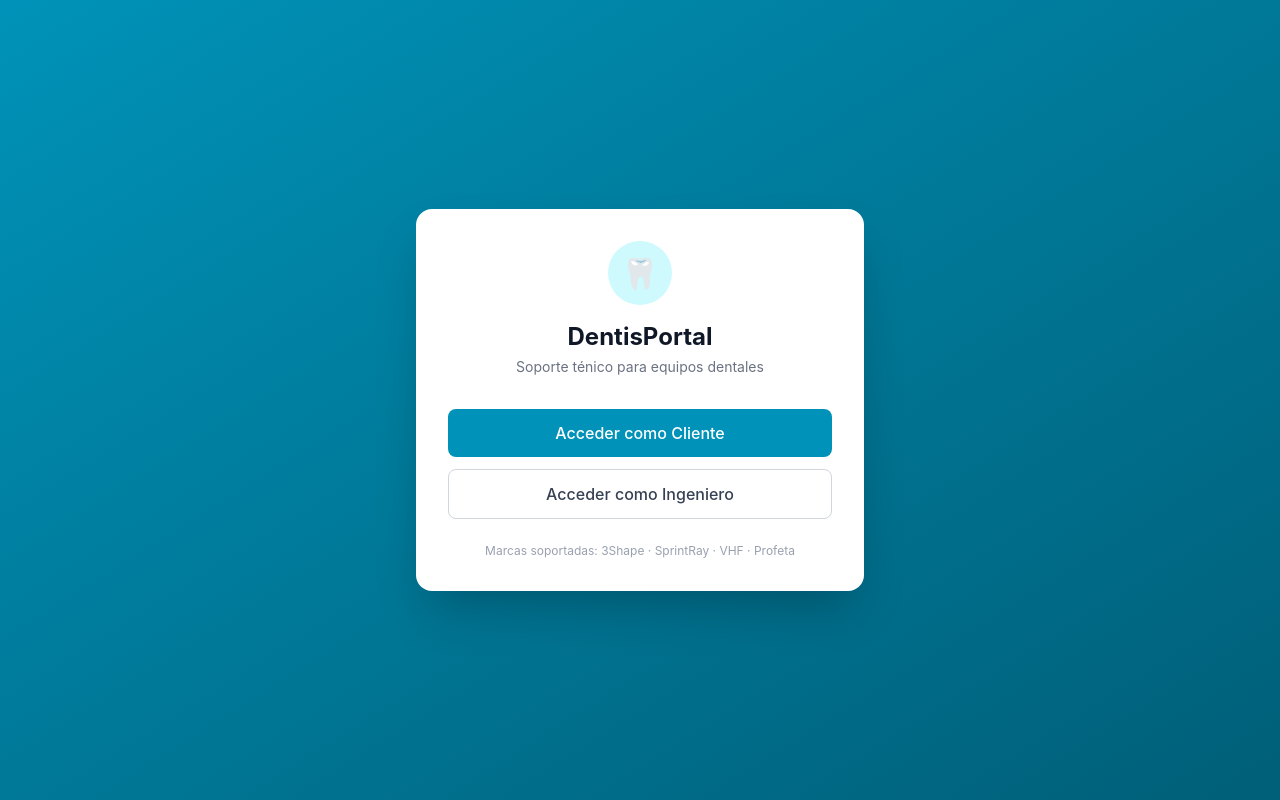
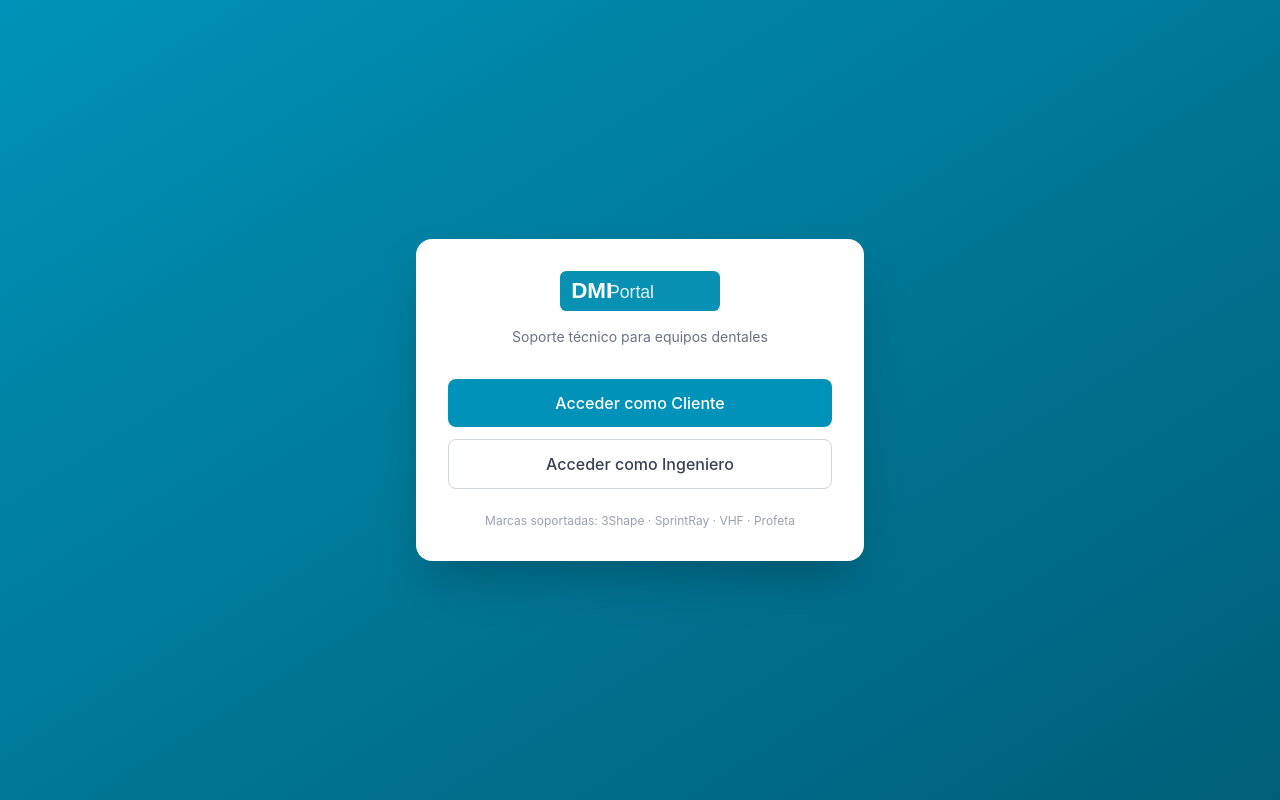
Before and after one commit to Kodra-tech/IA_TICKET, a Next.js app: page / in a window 1280 px wide. Built offline with nearby package versions, Linux system fonts and the light colour scheme.

Commit message:
feat: renombrar a DMI Portal, logo SVG, modelo grok-2

```diff
--- a/src/app/api/chat/route.ts
+++ b/src/app/api/chat/route.ts
@@ -87,7 +87,7 @@ export async function POST(req: NextRequest) {
         "Content-Type": "application/json",
       },
       body: JSON.stringify({
-        model: "grok-4.20-reasoning",
+        model: "grok-2",
         messages: [
           { role: "system", content: systemPrompt },
           ...messages,
--- a/src/app/layout.tsx
+++ b/src/app/layout.tsx
@@ -2,10 +2,10 @@ import type { Metadata } from "next";
 import "./globals.css";
 
 export const metadata: Metadata = {
-  title: "DentisPortal - Soporte Técnico Dental",
-  description: "Portal de soporte técnico para equipos dentales 3Shape, SprintRay, VHF y Profeta",
+  title: "DMI Portal - Soporte Técnico Dental",
+  description: "DMI Portal - Soporte técnico para equipos dentales 3Shape, SprintRay, VHF y Profeta",
   icons: {
-    icon: "/favicon.ico",
+    icon: "/icon.svg",
   },
 };
 
--- a/src/app/page.tsx
+++ b/src/app/page.tsx
@@ -1,16 +1,16 @@
 import Link from "next/link";
+import Image from "next/image";
 
 export default function Home() {
   return (
     <div className="flex min-h-screen items-center justify-center bg-gradient-to-br from-cyan-600 to-cyan-800">
       <div className="w-full max-w-md rounded-2xl bg-white p-8 shadow-2xl">
         <div className="mb-8 text-center">
-          <div className="mx-auto mb-4 flex h-16 w-16 items-center justify-center rounded-full bg-cyan-100 text-3xl">
-            🦷
+          <div className="mx-auto mb-4 flex items-center justify-center">
+            <Image src="/logo.svg" alt="DMI Portal" width={160} height={40} priority />
           </div>
-          <h1 className="text-2xl font-bold text-gray-900">DentisPortal</h1>
-          <p className="mt-1 text-sm text-gray-500">
-            Soporte ténico para equipos dentales
+          <p className="mt-2 text-sm text-gray-500">
+            Soporte técnico para equipos dentales
           </p>
         </div>
 
--- a/src/components/layout/Navbar.tsx
+++ b/src/components/layout/Navbar.tsx
@@ -26,8 +26,8 @@ export default function Navbar({ role = "cliente" }: { role?: "cliente" | "ingen
       <div className="mx-auto flex h-16 max-w-7xl items-center justify-between px-4 sm:px-6 lg:px-8">
         <div className="flex items-center gap-8">
           <Link href={isCliente ? "/cliente/dashboard" : "/ingeniero/dashboard"} className="flex items-center gap-2">
-            <span className="text-xl">🦷</span>
-            <span className="text-lg font-bold text-gray-900">DentisPortal</span>
+            <div className="flex h-8 w-8 items-center justify-center rounded-lg bg-cyan-600 text-sm font-bold text-white">D</div>
+            <span className="text-lg font-bold text-gray-900">DMI Portal</span>
           </Link>
           <div className="hidden items-center gap-1 sm:flex">
             {links.map((link) => (
--- a/src/components/layout/Sidebar.tsx
+++ b/src/components/layout/Sidebar.tsx
@@ -20,8 +20,8 @@ export default function Sidebar() {
   return (
     <aside className="hidden w-64 shrink-0 border-r border-gray-200 bg-white lg:block">
       <div className="flex h-16 items-center gap-2 border-b border-gray-200 px-6">
-        <span className="text-xl">🦷</span>
-        <span className="text-lg font-bold text-gray-900">DentisPortal</span>
+        <div className="flex h-8 w-8 items-center justify-center rounded-lg bg-cyan-600 text-sm font-bold text-white">D</div>
+        <span className="text-lg font-bold text-gray-900">DMI Portal</span>
       </div>
       <nav className="p-4">
         {links.map((group) => (
```
Also changed, not shown: public/icon.svg (added), public/logo.svg (added).
